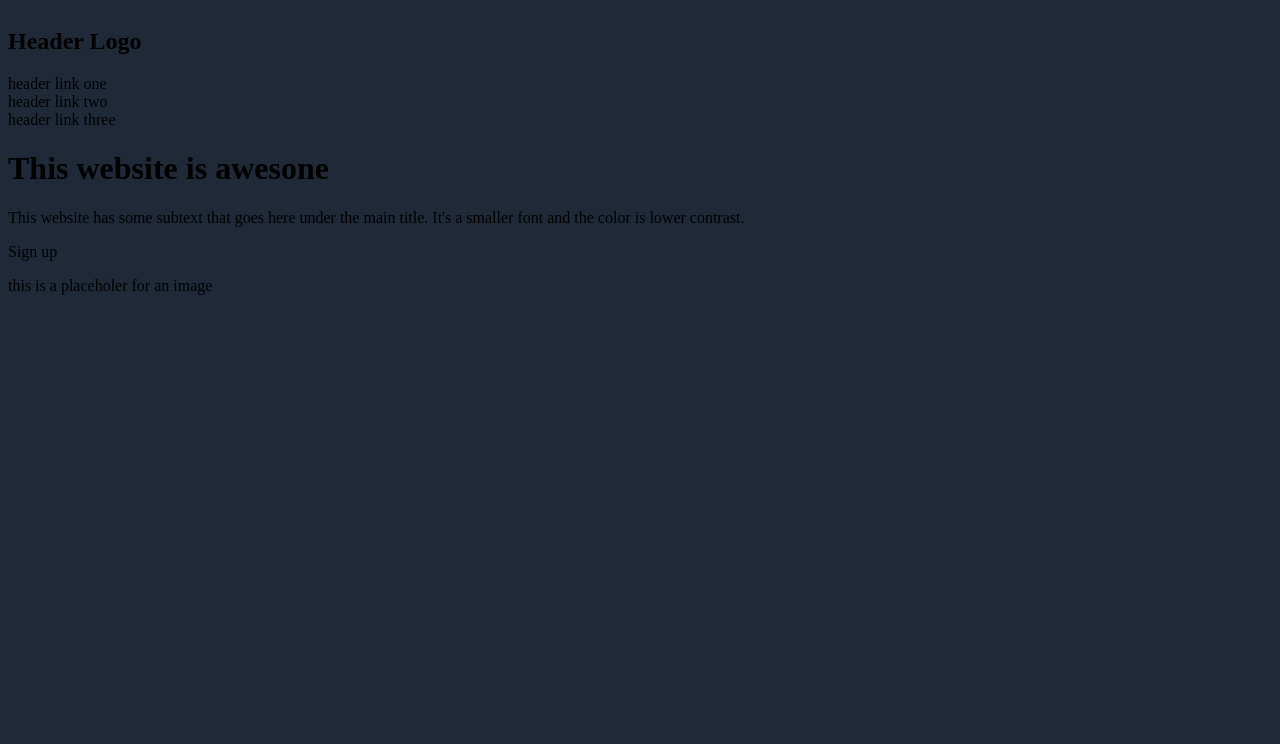
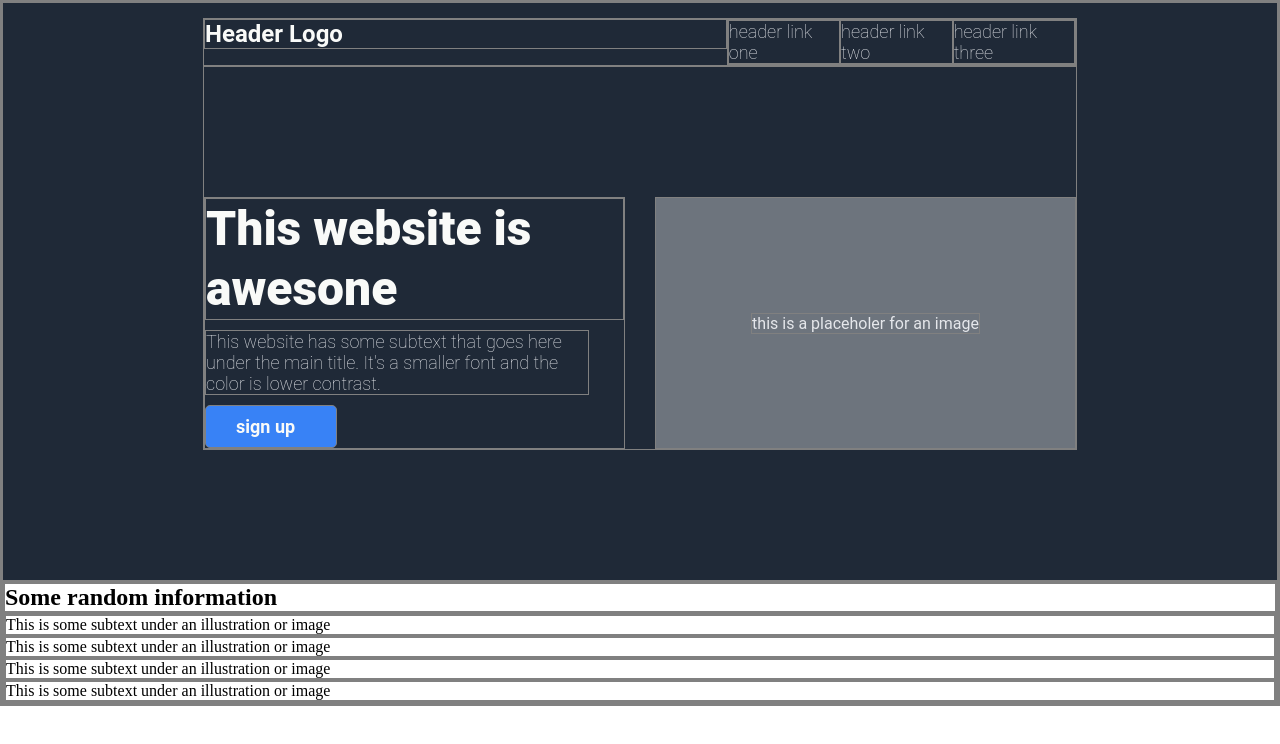
Before and after one commit to felixeouellet/landing-page, a plain HTML site: page index.html in a window 1280 px wide. Drawn offline with Linux system fonts and the light colour scheme.

Commit message:
add CSS file to the header

```diff
--- a/index.html
+++ b/index.html
@@ -7,23 +7,53 @@
   </head>
 
   <body>
+
+    <!--Header of the website-->
+
     <div ID="header">
-        <h2 class="logo">Header Logo</h2>
-        <a class="link">header link one</a>
-        <a class="link">header link two</a>
-        <a class="link">header link three</a>
+        <div class="head">
+            <div class="left">Header Logo</div>
+            <div class="right">
+                <p class="link">header link one</p>
+                <p class="link">header link two</p>
+                <p class="link">header link three</p>
+            </div>
+        </div>
+
 
         <div ID="top">
             <div class="left">
                 <h1 class="title">This website is awesone</h1>
                 <p class="subtext">This website has some subtext that goes here under the main title.
                 It's a smaller font and the color is lower contrast.</p>
-                <p class="sign-up">Sign up</p>
+                <div class="sign-up">sign up</div>
             </div>
             <div class="right">
                 <p class="image">this is a placeholer for an image</p>
             </div>
         </div>
     </div>
+
+    <!--Second part of the website-->
+
+    <div ID="information">
+      <div class="title">
+        <h2>Some random information</h2>
+      </div>
+      <div class="boxes">
+        <div class="one">
+          <p class="one">This is some subtext under an illustration or image</p>
+        </div>
+        <div class="two">
+          <p class="two">This is some subtext under an illustration or image</p>
+        </div>
+        <div class="three">
+          <p class="three">This is some subtext under an illustration or image</p>
+        </div>
+        <div class="four">
+          <p class="four">This is some subtext under an illustration or image</p>
+        </div>
+      </div>
+    </div>
   </body>
 </html>
--- a/styles.css
+++ b/styles.css
@@ -1,18 +1,101 @@
 * {
-    background-color: #1F2937;
+    border: 0.2px solid;
+    border-color: grey;
+    margin: 0
+
 }
 
-#header div {
-    border: 4px white;
+/* Header part of the website */
+
+#header {
+    background-color: #1F2937;
+    display: flex;
+    flex-direction: column;
+    font-family: "roboto", sans-serif;
+    padding-left: 200px;
+    padding-right:200px;
+    padding-bottom: 130px;
+    padding-top: 15px;
 }
 
-#header {
+#header .head {
     display: flex;
-    flex-direction: column;
-    margin: 0;
+    justify-content: center;
+    align-items: flex-start;
 }
 
-#header .header {
-    display: inline-flex;
-    flex-direction: row;
+#header .head .left {
+    flex: 1.5 1 0;
+    font-size: 24px;
+    font-weight: 600;
+    color: #F9FAF8;
 }
+
+#header .head .right {
+    display: flex;
+    flex: 1 1 0;
+    align-items: flex-start;
+    justify-content: space-between;
+}
+
+#header .head .right .link {
+    font-size: 18px;
+    color: #E5E7EB;
+    font-weight: 100;
+    margin-top: 0px;
+}
+
+#header #top {
+    display: flex;
+    flex: 1;
+    padding-top: 130px;
+}
+
+#header #top .left {
+    flex-direction: column;
+    flex: 1;
+    justify-content: flex-start;
+}
+
+
+#header #top .left .title {
+    font-size: 48px;
+    font-weight: 900;
+    color: #F9FAF8;
+    line-height: 60px;
+}
+
+#header #top .left .subtext {
+    font-size: 18px;
+    color: #E5E7EB;
+    font-weight: 100;
+    margin-top: 10px;
+    margin-bottom: 10px;
+    margin-right: 35px;
+}
+
+#header #top .left .sign-up {
+    color: #F9FAF8;
+    font-size: 18px;
+    font-weight: 600;
+    padding: 10px;
+    padding-left: 30px;
+    padding-right: 30px;
+    border-radius: 5px;
+    background: #3882F6;
+    width: 70px;
+}
+
+#header #top .right {
+    background-color: #6D747D;
+    display: flex;
+    flex: 1;
+    align-items: center;
+    justify-content: center;
+    margin-left: 30px;
+}
+
+#header #top .right p {
+    background-color: #6D747D;
+    color: #E5E7EB;
+}
```
